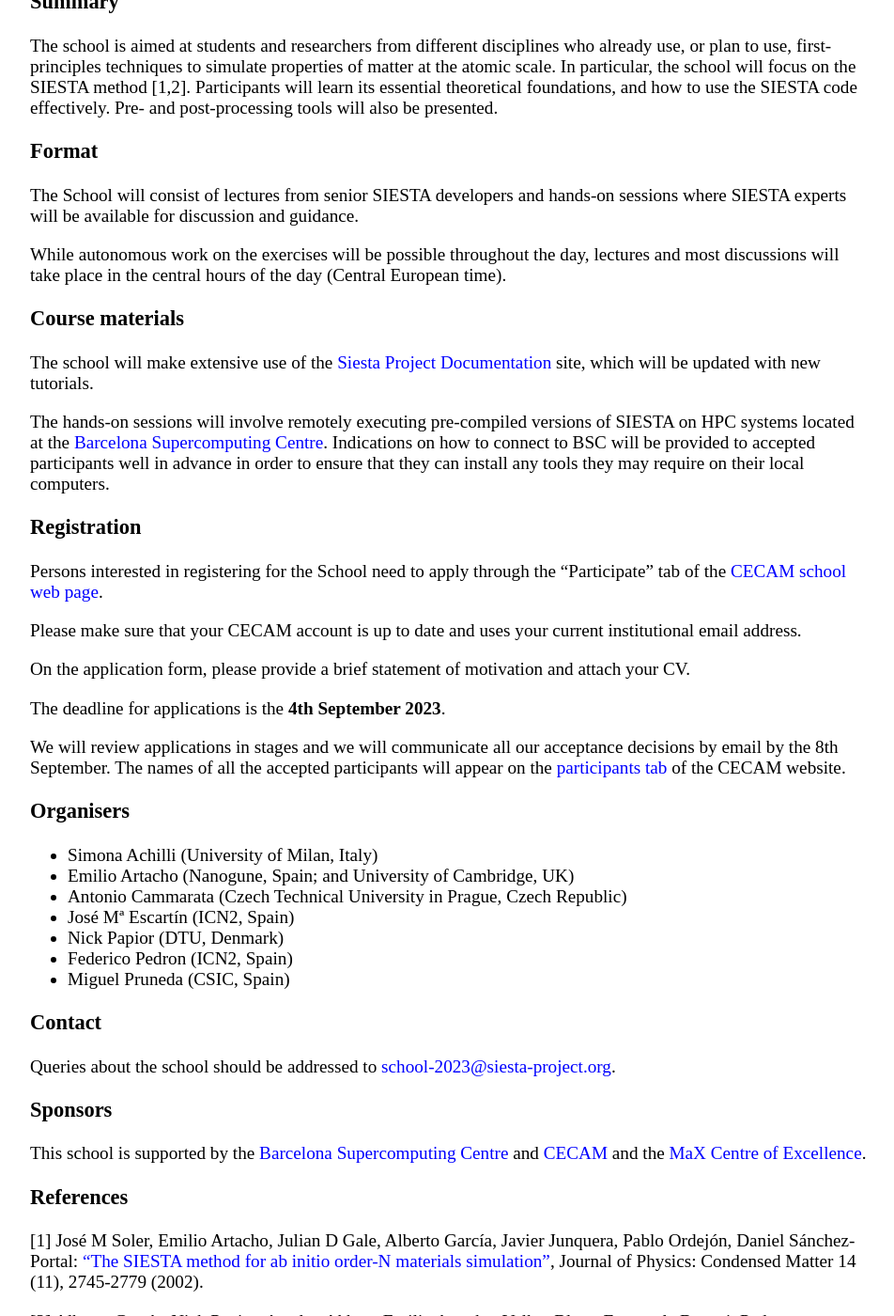
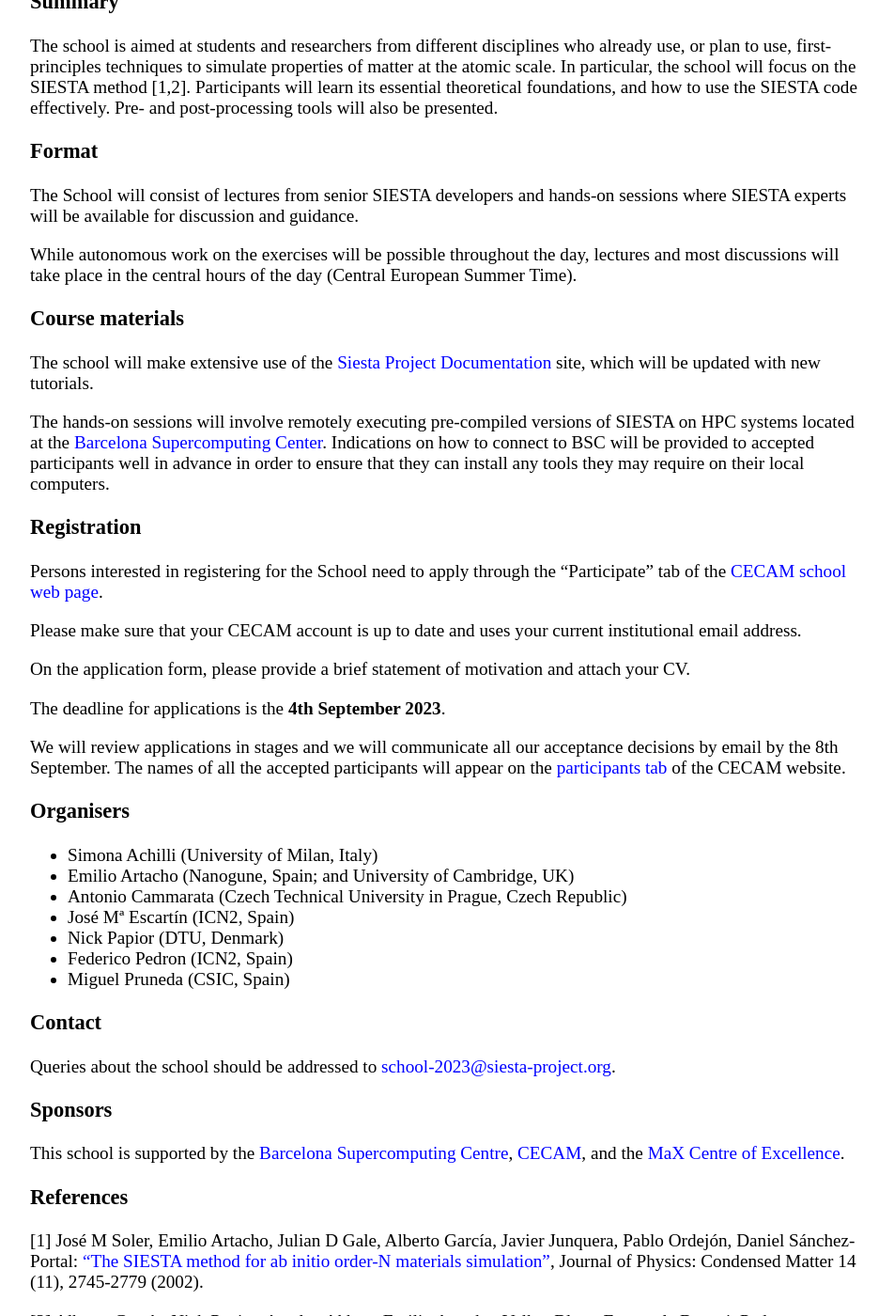
Before and after one commit to siesta-project/web-portal, a Jekyll site: the page built from _events/SIESTA_School-2023.md, in a window 1280 px wide and 1400 px high, scrolled down 469 px. Shown: the whole window at 94% size, without its empty margins (160-1112 px from the left). Built offline with Jekyll 4.4.1, drawn with Linux system fonts in a browser that asks for light colours.

Commit message:
SIESTA School 2023: typos and clarification.

```diff
--- a/_events/SIESTA_School-2023.md
+++ b/_events/SIESTA_School-2023.md
@@ -24,7 +24,7 @@
 
 While autonomous work on the exercises will be possible throughout the day,
 lectures and most discussions will take place in the central hours of the day
-(Central European time).
+(Central European Summer Time).
 
 ### Course materials
 
@@ -33,7 +33,7 @@
 which will be updated with new tutorials.
 
 The hands-on sessions will involve remotely executing pre-compiled versions of SIESTA on HPC
-systems located at the [Barcelona Supercomputing Centre](https://www.bsc.es/).  Indications on how to connect
+systems located at the [Barcelona Supercomputing Center](https://www.bsc.es/).  Indications on how to connect
 to BSC will be provided to accepted participants well in advance in order to ensure
 that they can install any tools they may require on their local computers.
 
@@ -69,13 +69,13 @@
 
 ### Contact
 
-Queries about the school should be addressed to [school-2023@siesta-project.org](mailto:school-2023@siesta-project.org?subject=[SIESTA School 2021]).
+Queries about the school should be addressed to [school-2023@siesta-project.org](mailto:school-2023@siesta-project.org?subject=[SIESTA School 2023]).
 
 ### Sponsors
 
 This school is supported by
-the [Barcelona Supercomputing Centre](https://www.bsc.es/) and
-[CECAM](https://www.cecam.org/) and
+the [Barcelona Supercomputing Centre](https://www.bsc.es/),
+[CECAM](https://www.cecam.org/), and
 the [MaX Centre of Excellence](http://www.max-centre.eu).
 
 ### References
```
